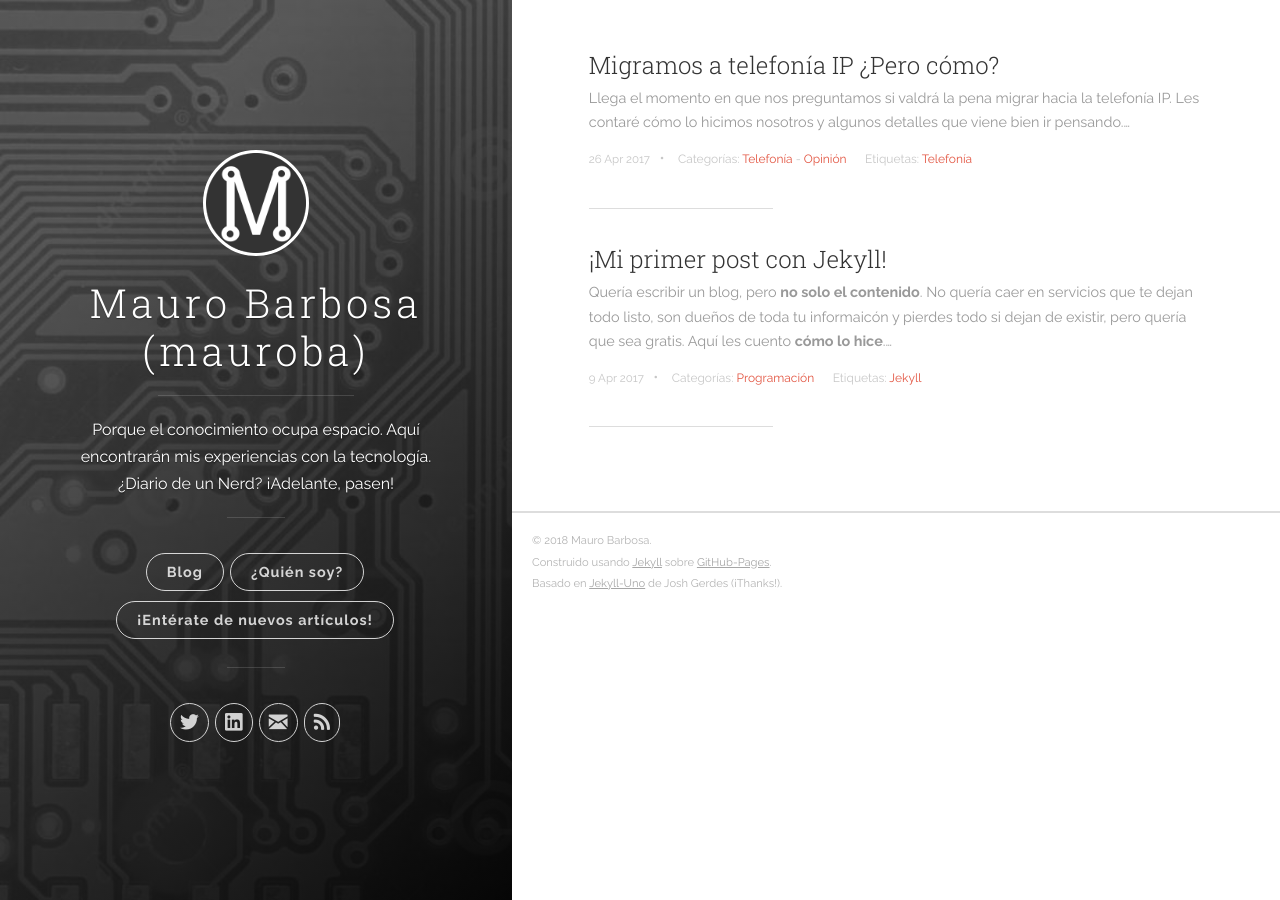
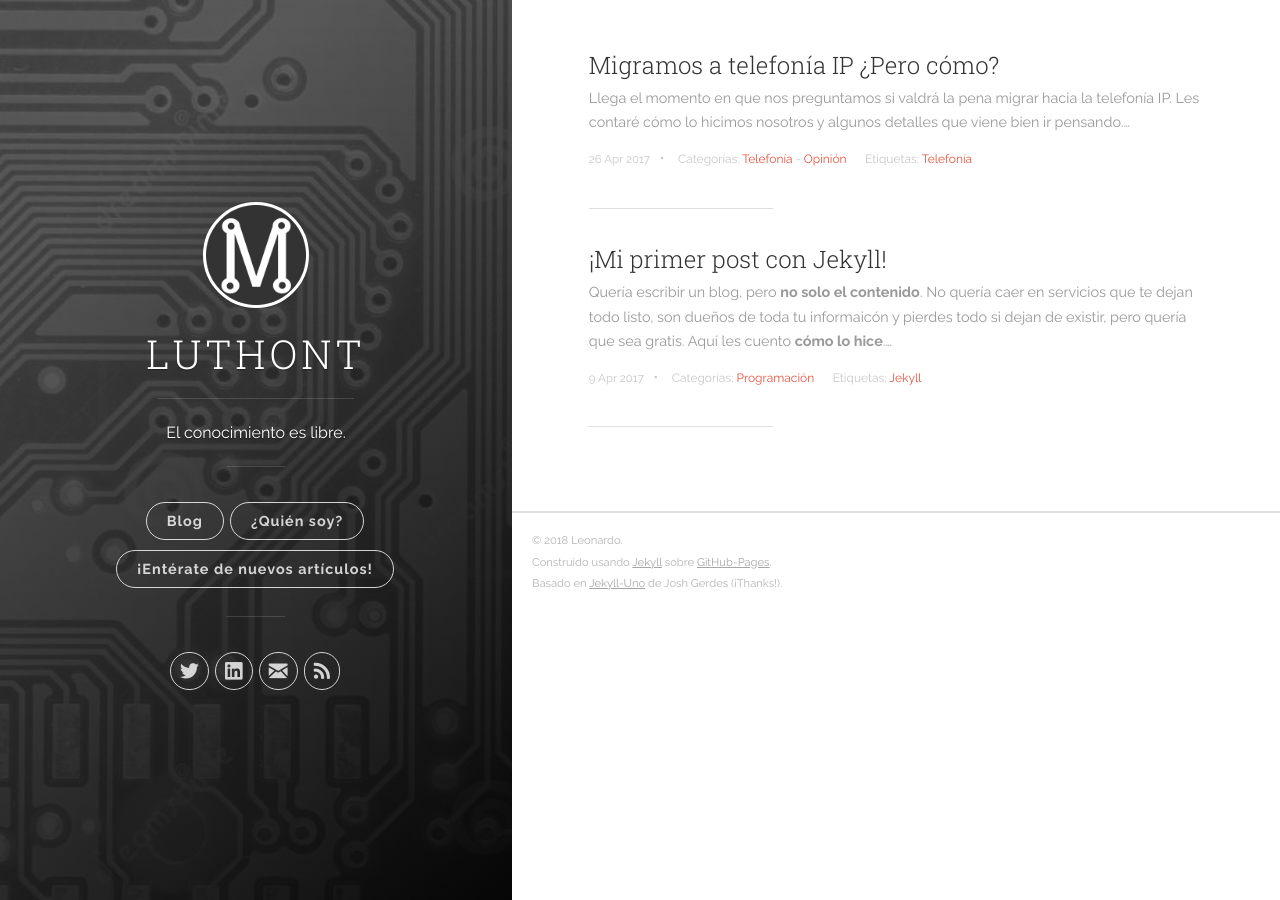
Before and after one commit to LUTHONT/luthont.github.io, a Jekyll site: the page built from index.html, in a window 1280 px wide. Built offline with Jekyll 4.4.1, drawn with Linux system fonts in a browser that asks for light colours; nearby versions of some CDN libraries; the list of posts is cut into pages by our own code.

Commit message:
Update _config.yml

```diff
--- a/_config.yml
+++ b/_config.yml
@@ -1,18 +1,18 @@
 # Site settings
-title: Mauro Barbosa (mauroba)
-description: Porque el conocimiento ocupa espacio. Aquí encontrarán mis experiencias con la tecnología. ¿Diario de un Nerd? ¡Adelante, pasen!
-url: 'http://mauroba.tk'
+title: LUTHONT
+description: El conocimiento es libre.
+url: 'http://luthont.tk'
 baseurl: ''
 google_analytics: 'UA-97096903-1'
 # disqus_shortname: 'mauroba'
 
 author:
-  name: 'Mauro Barbosa'
-  email: mauroba@gmail.com
-  twitter_username: MauroDBarbosa
+  name: 'Leonardo'
+  email: leonardomalvaezvazquez@gmail.com
+  twitter_username: LUTHONT
   # facebook_username: joshgerdes
   # github_username:  joshgerdes
-  linkedin_username:  maurodbarbosa
+  linkedin_username:  LUTHONT
 
 defaults:
   -
```
